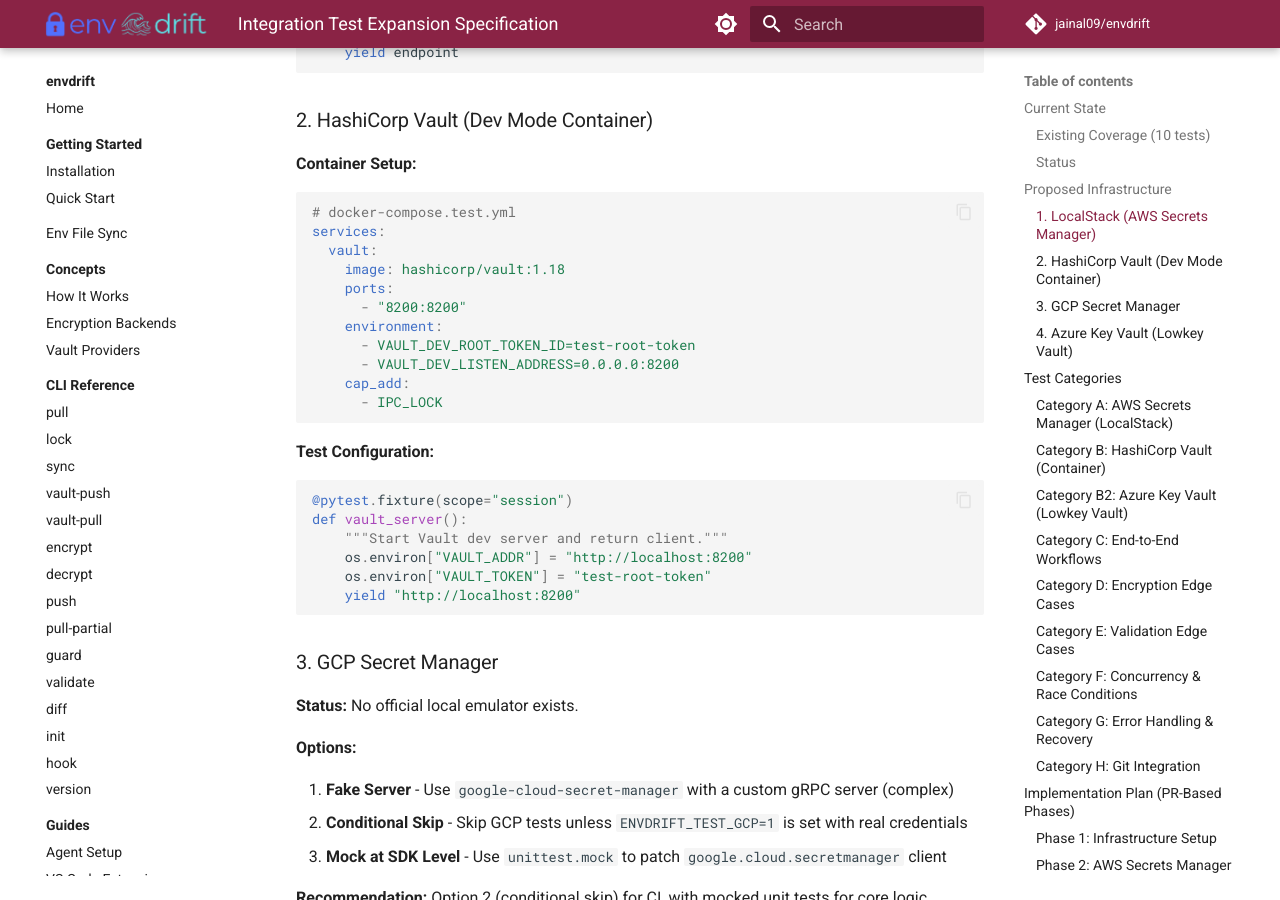
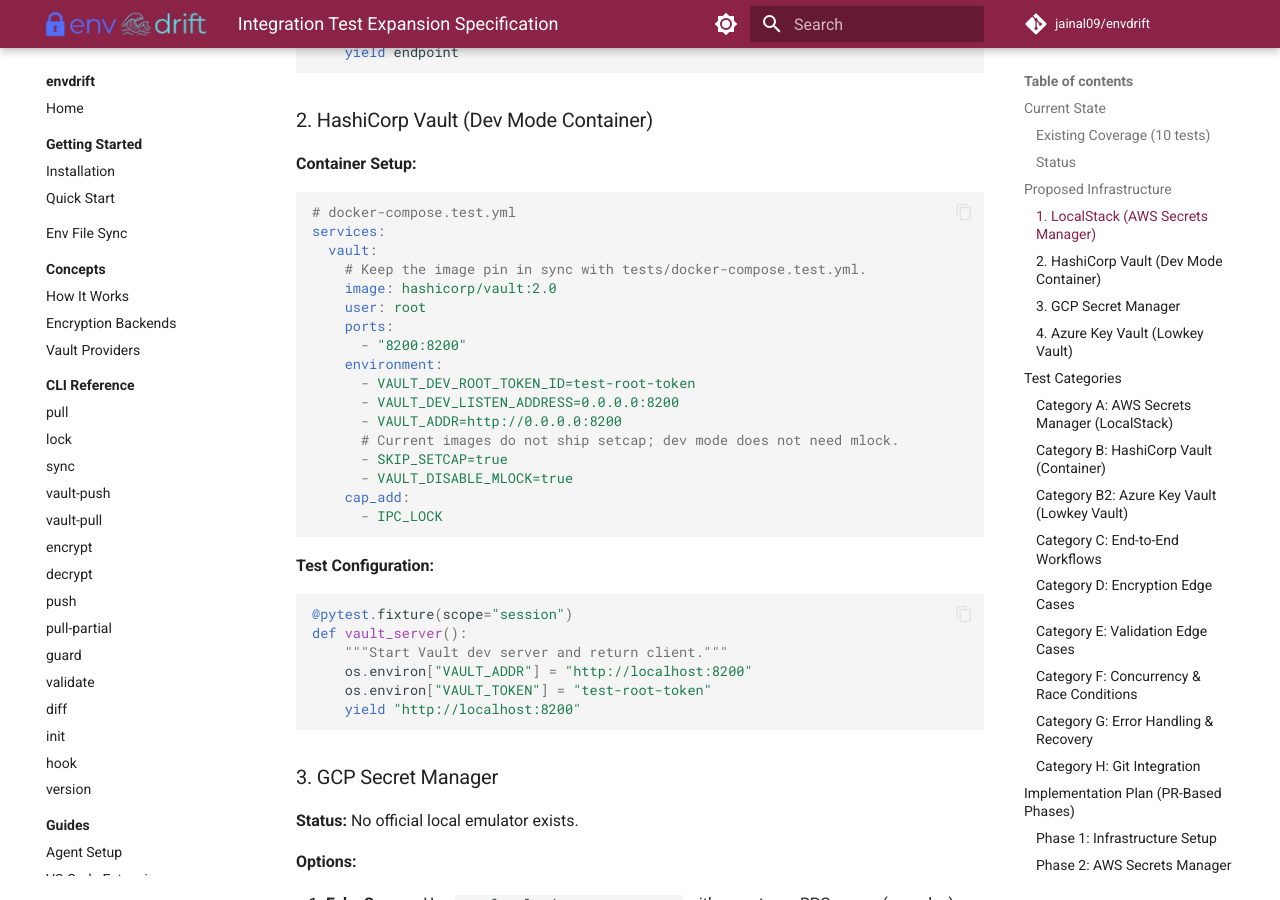
Before and after one commit to jainal09/envdrift, an MkDocs documentation site: the page built from docs/specs/integration-tests-spec.md, in a window 1280 px wide and 900 px high, scrolled down 1352 px. Built offline with MkDocs 1.6.1 and Material for MkDocs 9.7.7, drawn with Linux system fonts in a browser that asks for light colours; comment, search, counter and statistics services are not loaded.

Commit message:
docs: align vault and monorepo config examples

````diff
--- a/docs/specs/integration-tests-spec.md
+++ b/docs/specs/integration-tests-spec.md
@@ -68,12 +68,18 @@
 # docker-compose.test.yml
 services:
   vault:
-    image: hashicorp/vault:1.18
+    # Keep the image pin in sync with tests/docker-compose.test.yml.
+    image: hashicorp/vault:2.0
+    user: root
     ports:
       - "8200:8200"
     environment:
       - VAULT_DEV_ROOT_TOKEN_ID=test-root-token
       - VAULT_DEV_LISTEN_ADDRESS=0.0.0.0:8200
+      - VAULT_ADDR=http://0.0.0.0:8200
+      # Current images do not ship setcap; dev mode does not need mlock.
+      - SKIP_SETCAP=true
+      - VAULT_DISABLE_MLOCK=true
     cap_add:
       - IPC_LOCK
 ```
````
Also changed, not shown: docs/cli/sync.md (+6 -0 lines), docs/guides/monorepo-setup.md (+5 -2 lines), 1 other file.
